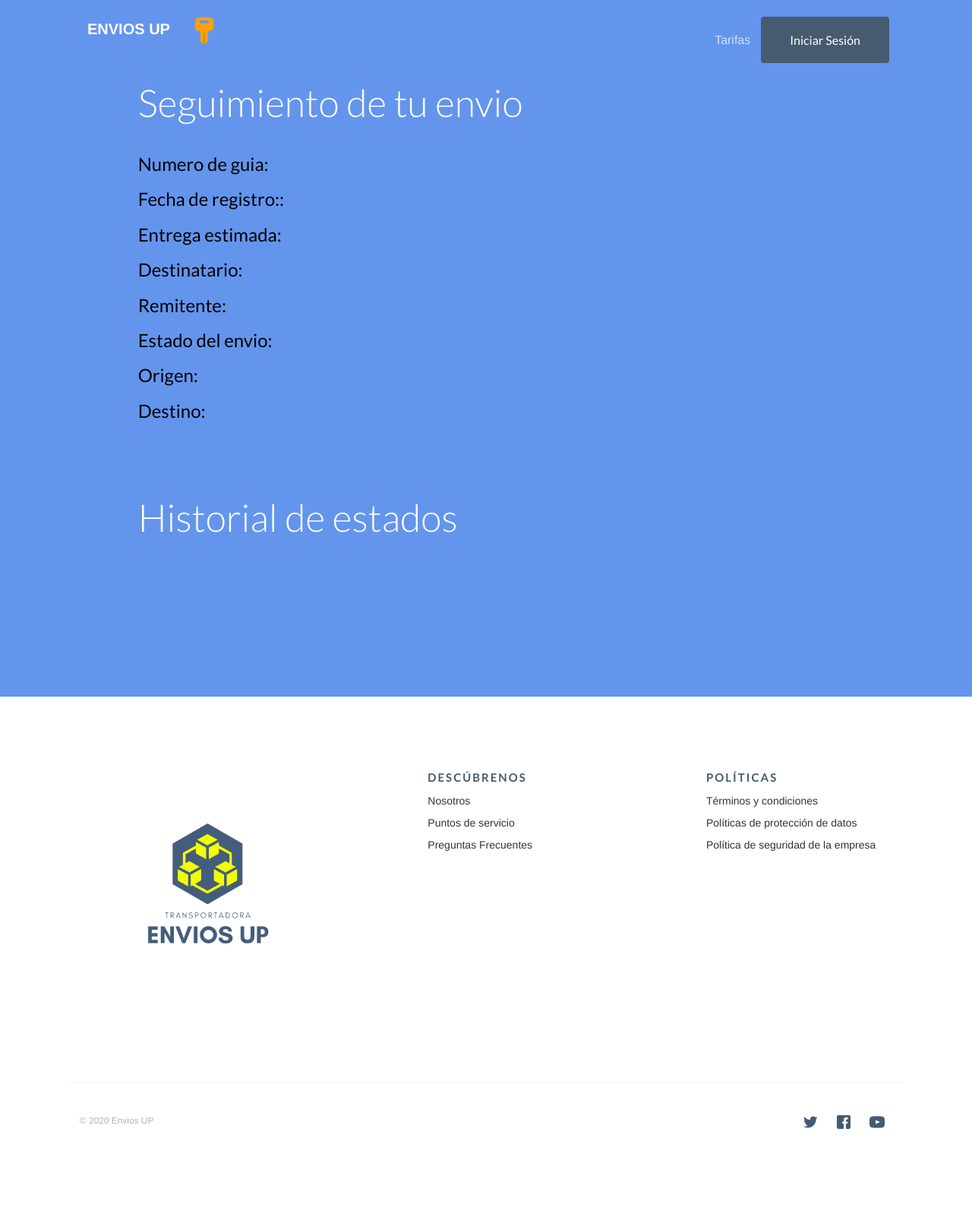
After one commit to camilo-gc/enviosUP, a Django app: template empresa/templates/rastreo.html in a window 1280 px wide. The commit adds this page. Shown: the whole page at 76% size. Run offline with Django 3.2, Linux system fonts and the light colour scheme; the template is opened without the code that fills it, so the values that code supplies are empty; some libraries are stand-ins or nearby versions; some web fonts are replaced.

Commit message:
Vista rastreo envios

```diff
--- a/empresa/templates/empleado.html
+++ b/empresa/templates/empleado.html
@@ -71,7 +71,7 @@
 
     function comprueba_salario(valor){
       if(valor.value <= 0){
-        valor.value = 877803;
+        valor.value = 980657;
       }
       if( valor.value.length<6) {
       alert("Salario mal establecido");
--- a/empresa/templates/empresa/index.html
+++ b/empresa/templates/empresa/index.html
@@ -35,8 +35,8 @@
 													</div>
 													<div class="row form-group">
 														<div class="col-md-12">
-															<input type="submit" class="btn btn-primary btn-block"
-																value="Rastrear">
+															<button type="button" class="btn btn-primary btn-block"
+																>Rastrear</button>
 														</div>
 													</div>
 												</form>
--- /dev/null
+++ b/empresa/templates/rastreo.html
@@ -0,0 +1,43 @@
+<!DOCTYPE html>
+<html lang="es">
+<head>
+    <meta charset="UTF-8">
+    <meta name="viewport" content="width=device-width, initial-scale=1.0">
+    <!-- BOOTSTRAP-->
+    <link rel="stylesheet" href="https://maxcdn.bootstrapcdn.com/bootstrap/4.0.0/css/bootstrap.min.css">
+    <script src="https://maxcdn.bootstrapcdn.com/bootstrap/4.0.0/js/bootstrap.min.js"></script>
+    <title>Rastreo envio</title>
+    {% include "empresa/header.html" %}
+    {% load static %}
+    <!--- Favicon-->
+    <link rel="shortcut icon" type="image/x-icon" href="{% static 'empresa/images/favicon.ico' %}" />
+
+</head>
+<body style="background-color: white;">
+        {% include "empresa/nav.html" %}
+        <div id="gtco-features" style="background:cornflowerblue">
+            <div class="gtco-container">
+                <div class="row">
+                    <div class="col-md-offset-1 text-left gtco-heading animate-box">
+                        <h2>Seguimiento de tu envio</h2><br>
+                        <h3>Numero de guia:</h3>
+                        <h3>Fecha de registro::</h3>
+                        <h3>Entrega estimada:</h3>
+                        <h3>Destinatario:</h3>
+                        <h3>Remitente:</h3>
+                        <h3>Estado del envio:</h3>
+                        <h3>Origen:</h3>
+                        <h3>Destino:</h3>
+                    </div>
+                    <div class="col-md-offset-1 text-left gtco-heading animate-box">
+                        <h2>Historial de estados</h2><br>
+                    </div>
+                </div>
+            </div>
+        </div>
+    <footer>
+            {% include "empresa/footer.html" %}
+        </footer>
+</body>
+
+</html>
--- a/empresa/urls.py
+++ b/empresa/urls.py
@@ -12,4 +12,5 @@ urlpatterns = [
     path('login/', views.login, name= 'login'),
     path('empleado/', views.empleado, name= 'empleado'),
     path('l_envios/', views.l_envios, name= 'l_envios'),
+    path('rastreo/', views.rastreo, name= 'rastreo'),
 ]
--- a/empresa/views.py
+++ b/empresa/views.py
@@ -12,6 +12,9 @@ from personal.models import Tipo_documento, Persona, Empleado, Rol
 
 def index(request):
     return render(request, 'empresa/index.html', {})
+
+def rastreo(request):
+    return render(request, 'rastreo.html', {})
 
 
 def login(request):
--- a/enviosUP/settings.py
+++ b/enviosUP/settings.py
@@ -83,7 +83,7 @@ DATABASES = {
         'ENGINE': 'django.db.backends.mysql',
         'NAME': 'envios_up',
         'USER': 'root',
-        'PASSWORD': '', #Revisar Siempreeeeee!!!!!
+        'PASSWORD': '1234', #Revisar Siempreeeeee!!!!!
         'HOST': 'localhost',
     }
 }
```
